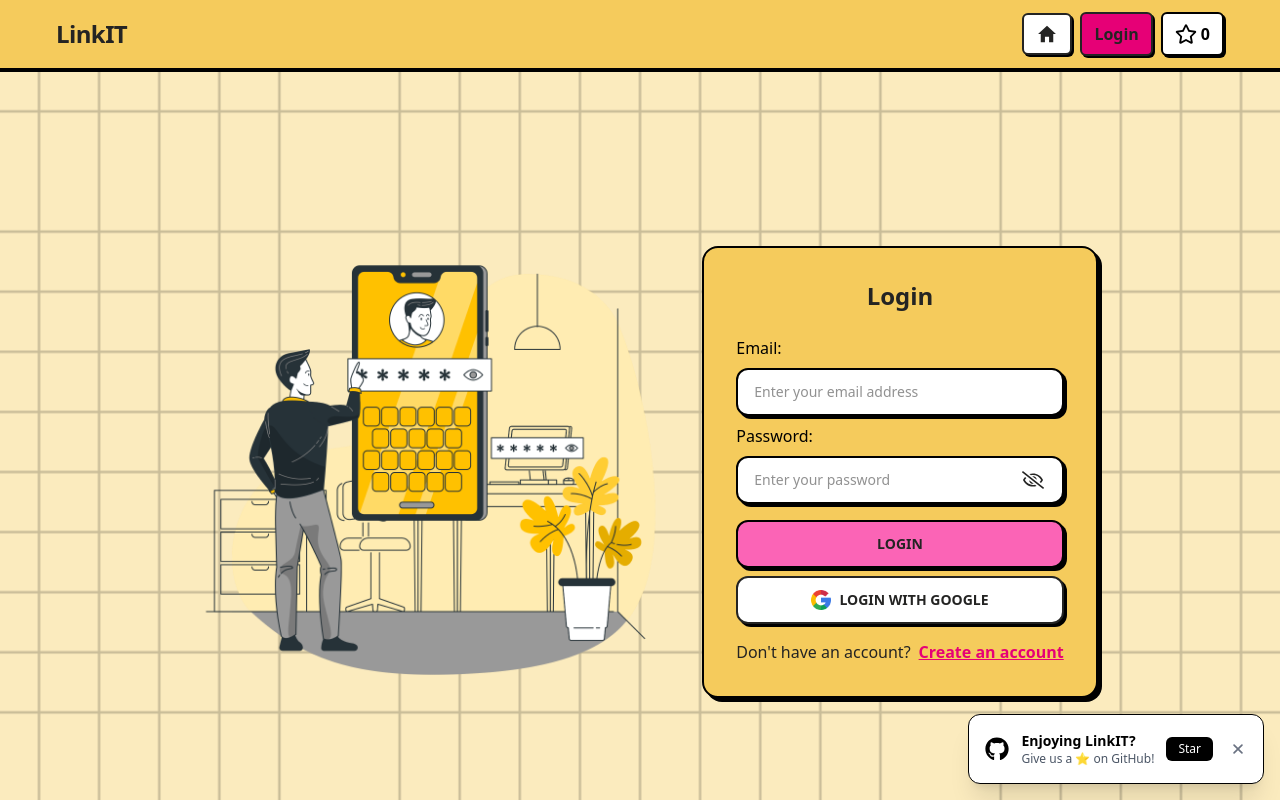
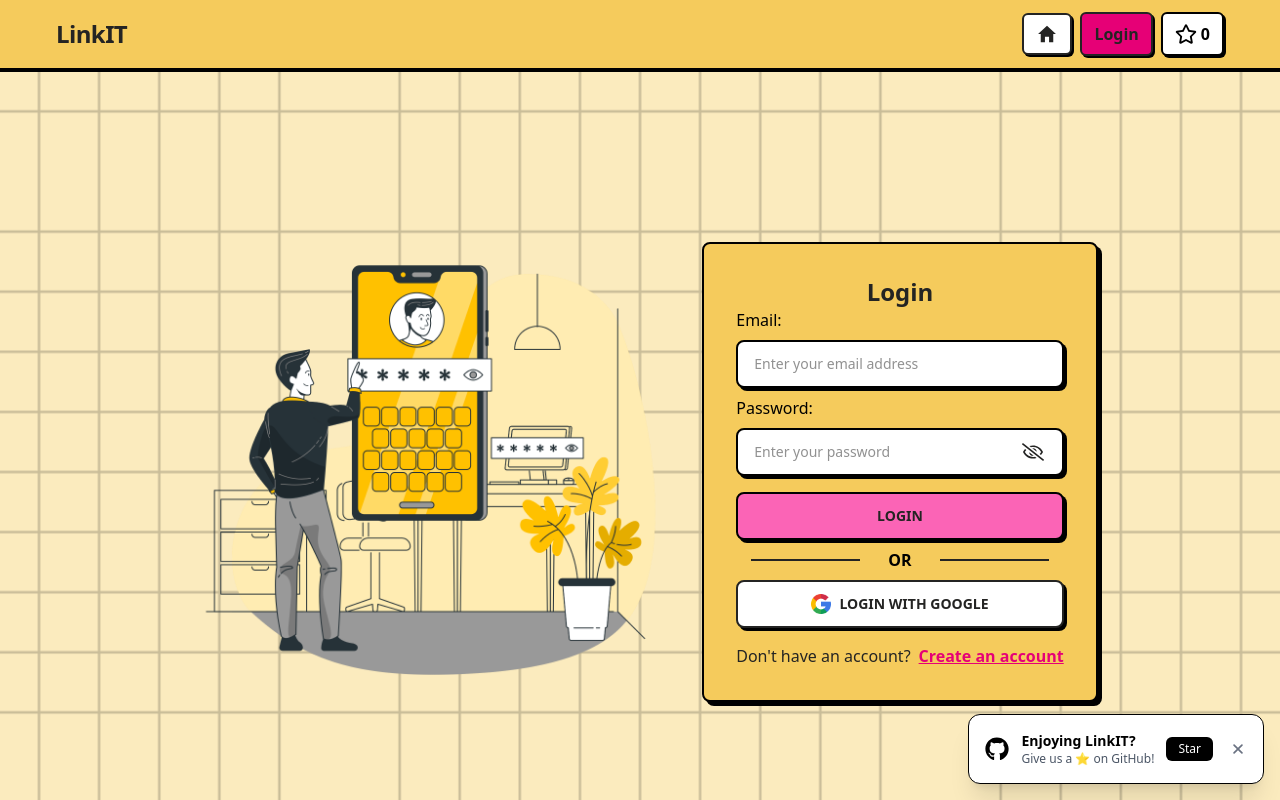
Before and after one commit to AbhayLonkar/url_shortner_frontend, a React (Vite) app: page /auth in a window 1280 px wide. Shown: the top 800 px of the page. Built offline with nearby package versions, Linux system fonts and the light colour scheme; no server answers.

Commit message:
updates ui

```diff
--- a/src/components/CustomUrlForm.jsx
+++ b/src/components/CustomUrlForm.jsx
@@ -76,7 +76,7 @@ const CustomUrlForm = () => {
                 />
                 <button
                     type="submit"
-                    className="bg-pink-400 border-2 py-3  text-eerie-black font-bold  rounded-lg shadow-[2px_2px_0_0_#000] hover:bg-pink-300 active:shadow active:translate-1 transition flex items-center justify-center text-sm"
+                    className="bg-pink-400 border-2 py-3  text-eerie-black font-bold  rounded-lg shadow-[2px_2px_0_0_#000] hover:bg-pink-300 active:shadow active:translate-1 cursor-pointer transition flex items-center justify-center text-sm"
                     disabled={loading}
                 >
                     {loading ? <Loading/> : 'Shorten URL'}
--- a/src/components/LoginForm.jsx
+++ b/src/components/LoginForm.jsx
@@ -27,7 +27,7 @@ const LoginForm = ({setLogin}) => {
             dispatch(login(data.user))
             setEmail('');
             setPassword('');
-            navigate({to: "/dashboard"});
+            await navigate({to: "/dashboard"});
         } catch (err) {
             setError(err.response?.data?.message || err?.message || 'Login failed. Please try again.');
             console.error(err);
@@ -41,8 +41,8 @@ const LoginForm = ({setLogin}) => {
     }
 
     return (
-        <div className="bg-saffron border-2 border-black rounded-2xl shadow-[4px_4px_0_0_#000] p-8 md:w-full  max-w-md">
-            <h2 className="text-2xl font-extrabold text-eerie-black text-center mb-6 ">Login</h2>
+        <div className="bg-saffron border-2  rounded-lg shadow-[4px_4px_0_0_#000] p-8 md:w-full  max-w-md">
+            <h2 className="text-2xl font-extrabold text-eerie-black text-center">Login</h2>
             <form onSubmit={(e) => handleSubmit(e)} className="flex flex-col gap-4">
                 <div className={'flex flex-col gap-2'}>
                     <label htmlFor={'email'}>Email:</label>
@@ -50,7 +50,7 @@ const LoginForm = ({setLogin}) => {
                         type="email"
                         placeholder="Enter your email address"
                         id={'email'}
-                        className="px-4 py-3 rounded-xl border-2 border-black bg-white text-sm text-eerie-black  shadow-[3px_3px_0_0_#000] focus:outline-none focus:ring-0"
+                        className="px-4 py-3 rounded-lg border-2 border-black bg-white text-sm text-eerie-black  shadow-[3px_3px_0_0_#000] focus:outline-none focus:ring-0"
                         value={email}
                         onChange={e => setEmail(e.target.value)}
                         required
@@ -61,7 +61,7 @@ const LoginForm = ({setLogin}) => {
                             id={'pass'}
                             type={showPassword ? "text" : "password"}
                             placeholder="Enter your password"
-                            className="px-4 py-3 rounded-xl border-2 border-black bg-white text-sm text-eerie-black shadow-[3px_3px_0_0_#000] focus:outline-none focus:ring-0 w-full pr-12"
+                            className="px-4 py-3 rounded-lg border-2 border-black bg-white text-sm text-eerie-black shadow-[3px_3px_0_0_#000] focus:outline-none focus:ring-0 w-full pr-12"
                             value={password}
                             onChange={e => setPassword(e.target.value)}
                             required
@@ -86,18 +86,22 @@ const LoginForm = ({setLogin}) => {
 
                 <button
                     type="submit"
-                    className="bg-pink-400 cursor-pointer border-2 border-black text-eerie-black font-bold py-3 rounded-xl text-sm shadow-[3px_3px_0_0_#000] hover:bg-pink-300 active:translate-1 active:shadow transition flex items-center justify-center"
+                    className="bg-pink-400 cursor-pointer border-2 border-black text-eerie-black font-bold py-3 rounded-lg text-sm shadow-[3px_3px_0_0_#000] hover:bg-pink-300 active:translate-1 active:shadow transition flex items-center justify-center"
                     disabled={loading}
                 >
                     {loading ? <Loading/> : 'LOGIN'}
                 </button>
                 {error && <ErrorBox error={error}/>}
-
             </form>
+            <div className={'my-2 w-full flex justify-around items-center'}>
+                <span className={'border border-eerie-black w-1/3'}></span>
+                <span className={'font-semibold'}>OR</span>
+                <span className={'border border-eerie-black w-1/3'}></span>
+            </div>
             <button
                 type="button"
                 onClick={handleGoogleLogin}
-                className="mt-2  bg-white cursor-pointer border-2 w-full text-eerie-black font-bold py-3 rounded-xl text-sm shadow-[3px_3px_0_0_#000] hover:bg-pink-100 active:translate-1 active:shadow transition flex gap-2 items-center justify-center"
+                className="bg-white cursor-pointer border-2 w-full text-eerie-black font-bold py-3 rounded-lg text-sm shadow-[3px_3px_0_0_#000] hover:bg-pink-100 active:translate-1 active:shadow transition flex gap-2 items-center justify-center"
             >
                 <img width={20} src="/images/google.png" alt="google logo"/>
                 LOGIN WITH GOOGLE
--- a/src/components/RegisterForm.jsx
+++ b/src/components/RegisterForm.jsx
@@ -7,6 +7,7 @@ import {FaRegEye, FaRegEyeSlash} from "react-icons/fa";
 import Loading from "./Loading.jsx";
 import OTPVerification from './OTPVerification.jsx';
 import {validatePassword} from "../utils/validation.js";
+import ErrorBox from "./ErrorBox.jsx";
 
 const RegisterForm = ({setLogin}) => {
     const [username, setUsername] = useState('');
@@ -52,8 +53,8 @@ const RegisterForm = ({setLogin}) => {
     };
 
     return (
-        <div className="bg-saffron border-2 border-black rounded-2xl  shadow-[4px_4px_0_0_#000] p-8 md:w-md max-w-md ">
-            <h2 className="text-2xl font-extrabold text-eerie-black text-center mb-6 ">Create an account</h2>
+        <div className="bg-saffron border-2 border-black rounded-lg  shadow-[3px_3px_0_#000] p-8 md:w-md max-w-md ">
+            <h2 className="text-2xl font-extrabold text-eerie-black text-center">Create an account</h2>
             {showOTP ? (
                 <OTPVerification
                     email={email}
@@ -67,7 +68,7 @@ const RegisterForm = ({setLogin}) => {
                             type="text"
                             placeholder="Enter your name"
                             id={'name'}
-                            className="px-4 py-3 rounded-xl border-2 border-black bg-white text-sm text-eerie-black  shadow-[3px_3px_0_0_#000] focus:outline-none focus:ring-0"
+                            className="px-4 py-3 rounded-lg border-2 border-black bg-white text-sm text-eerie-black  shadow-[2px_2px_0_0_#000] focus:outline-none focus:ring-0"
                             value={username}
                             onChange={e => setUsername(e.target.value)}
                             required
@@ -77,7 +78,7 @@ const RegisterForm = ({setLogin}) => {
                             type="email"
                             placeholder="Enter your email address"
                             id={'email'}
-                            className="px-4 py-3 rounded-xl border-2 border-black bg-white text-sm text-eerie-black  shadow-[3px_3px_0_0_#000] focus:outline-none focus:ring-0"
+                            className="px-4 py-3 rounded-lg border-2 border-black bg-white text-sm text-eerie-black  shadow-[2px_2px_0_0_#000] focus:outline-none focus:ring-0"
                             value={email}
                             onChange={e => setEmail(e.target.value)}
                             required
@@ -88,7 +89,7 @@ const RegisterForm = ({setLogin}) => {
                                 id={'pass'}
                                 type={showPassword ? "text" : "password"}
                                 placeholder="Enter your password (min: 6 characters)"
-                                className="px-4 py-3 rounded-xl border-2 border-black bg-white text-sm text-eerie-black shadow-[3px_3px_0_0_#000] focus:outline-none focus:ring-0 w-full pr-12"
+                                className="px-4 py-3 rounded-lg border-2 border-black bg-white text-sm text-eerie-black shadow-[2px_2px_0_0_#000] focus:outline-none focus:ring-0 w-full pr-12"
                                 value={password}
                                 onChange={e => setPassword(e.target.value)}
                                 required
@@ -110,12 +111,12 @@ const RegisterForm = ({setLogin}) => {
 
                     <button
                         type="submit"
-                        className="bg-pink-400 cursor-pointer border-2 border-black text-eerie-black font-bold py-3 rounded-xl text-sm shadow-[3px_3px_0_0_#000] hover:bg-pink-300 active:translate-1 active:shadow transition flex items-center justify-center"
+                        className="bg-pink-400 cursor-pointer border-2 border-black text-eerie-black font-bold py-3 rounded-lg text-sm shadow-[2px_2px_0_0_#000] hover:bg-pink-300 active:translate-1 active:shadow transition flex items-center justify-center"
                         disabled={loading || otpLoading}
                     >
                         {(loading || otpLoading) ? <Loading/> : 'SIGNUP'}
                     </button>
-                    {error && <div className="text-red-500 text-sm text-center mt-2">{error}</div>}
+                    {error && <ErrorBox error={error}/>}
                 </form>
             )}
             <div className="text-center mt-4">
```
Also changed, not shown: src/components/UrlDetails.jsx (+15 -12 lines).
